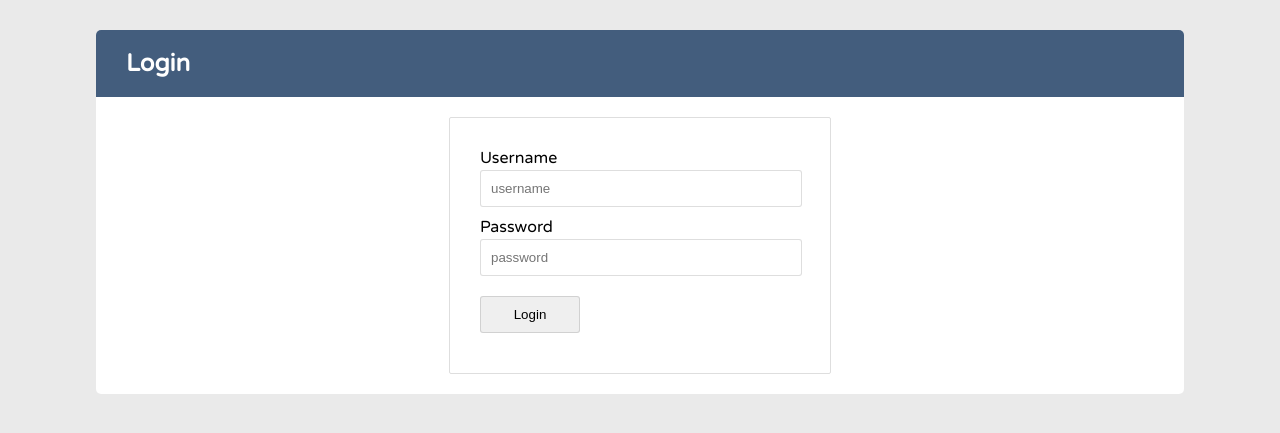
After one commit to pradiptha/php-mysql-crud-basic, a PHP site: page /login.php in a window 1280 px wide. The commit adds this page. Shown: the top 433 px of the page. Run offline with PHP 8.4, Linux system fonts and the light colour scheme; some libraries are stand-ins or nearby versions.

Commit message:
penambahan fungsi login

```diff
--- a/add.php
+++ b/add.php
@@ -1,4 +1,8 @@
 <?php
+    session_start();
+    if (!isset($_SESSION['login'])) {
+        header('Location: index.php');
+    }
     require "function.php";
     if(isset($_POST["submit"])){
         if(tambah($_POST) > 0 ){
--- a/detail.php
+++ b/detail.php
@@ -12,7 +12,7 @@
     <meta charset="UTF-8">
     <meta name="viewport" content="width=device-width, initial-scale=1.0">
     <meta http-equiv="X-UA-Compatible" content="ie=edge">
-    <title>Ubah Data Mahasiswa</title>
+    <title>Data Mahasiswa</title>
     <link rel="stylesheet" href="style/index.css">
     <link rel="stylesheet" href="https://use.fontawesome.com/releases/v5.8.1/css/all.css" integrity="sha384-50oBUHEmvpQ+1lW4y57PTFmhCaXp0ML5d60M1M7uH2+nqUivzIebhndOJK28anvf" crossorigin="anonymous">
     <link href="https://fonts.googleapis.com/css?family=Varela+Round" rel="stylesheet">
--- a/function.php
+++ b/function.php
@@ -84,5 +84,3 @@ function cari($keyword){
 	";
 	return query($query);
 }
-
- ?>
--- /dev/null
+++ b/login.php
@@ -0,0 +1,50 @@
+<?php
+    session_start();
+    require "function.php";
+    if(isset($_POST["login"])){
+        if($_POST['username'] == "admin" && $_POST['password'] == "admin"){
+            $_SESSION["login"] = true;
+            header('Location: index.php');
+        }
+    }
+?>
+
+<!DOCTYPE html>
+<html lang="en">
+<head>
+    <meta charset="UTF-8">
+    <meta name="viewport" content="width=device-width, initial-scale=1.0">
+    <meta http-equiv="X-UA-Compatible" content="ie=edge">
+    <title>Tambah Data Mahasiswa</title>
+    <link rel="stylesheet" href="style/index.css">
+    <link rel="stylesheet" href="https://use.fontawesome.com/releases/v5.8.1/css/all.css" integrity="sha384-50oBUHEmvpQ+1lW4y57PTFmhCaXp0ML5d60M1M7uH2+nqUivzIebhndOJK28anvf" crossorigin="anonymous">
+    <link href="https://fonts.googleapis.com/css?family=Varela+Round" rel="stylesheet">
+</head>
+<body>
+<div class="container cf">
+        <div class="table-wrapper">
+            <div class="table-title cf">
+                <div class="title-row">
+                    <h2><b>Login<b></h2>
+                </div>
+                <!-- <div class="btn-row">
+                    <a class="btn-add" ><i class="fas fa-plus-circle fa-lg"></i>Tambah Data Mahasiswa</button>
+                </div> -->
+            </div>
+            <form action="" method="post" class="form">
+                <div class="field">
+                    <label for="username">Username</label>
+                    <input type="text" name="username" id="username" placeholder="username" required>
+                </div>
+                <div class="field">
+                    <label for="password">Password</label>
+                    <input type="password" name="password" id="password" placeholder="password" required>
+                </div>
+                <div class="field">
+                    <input type="submit" class="btn" name="login" value="Login">
+                </div>
+            </form>
+        </div>
+    </div>
+</body>
+</html>
--- /dev/null
+++ b/logout.php
@@ -0,0 +1,6 @@
+<?php
+	session_start();
+	session_unset();
+	session_destroy();
+	header('Location: index.php');
+?>
--- a/style/index.css
+++ b/style/index.css
@@ -57,6 +57,7 @@ body{
     background-color: #449d44;
     border: none;
     padding: 0 10px;
+    margin-left: 10px;
 }
 .btn-row a{
     text-decoration: none;
--- a/update.php
+++ b/update.php
@@ -1,4 +1,8 @@
 <?php
+    session_start();
+    if (!isset($_SESSION['login'])) {
+        header('Location: index.php');
+    }
     require "function.php";
 
     $id = $_GET["id"];
```
Also changed, not shown: index.php (+26 -4 lines), simak.sql (added, +78 -0 lines).
